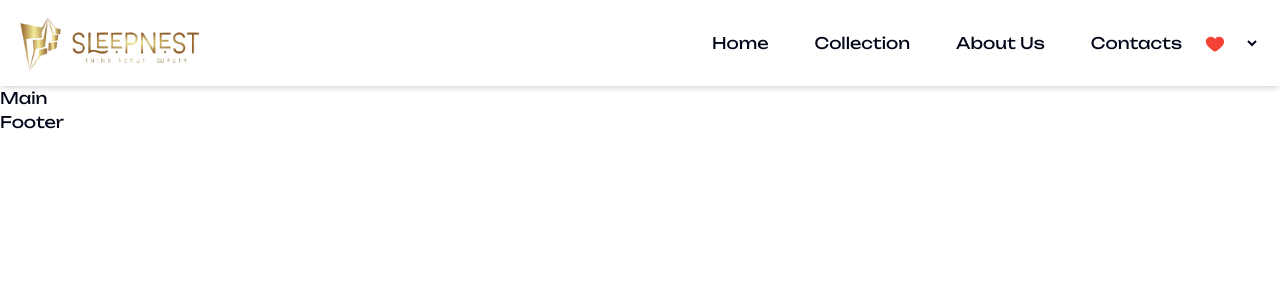
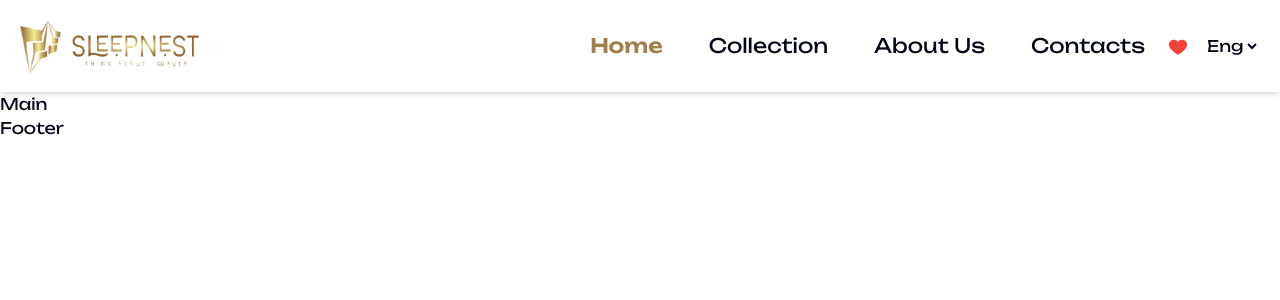
Before and after one commit to Islomjonsdev/sleepnest, a Next.js app: page / in a window 1280 px wide. Shown: the top 300 px of the page. Built offline with nearby package versions, Linux system fonts and the light colour scheme.

Commit message:
header full done

```diff
--- a/components/shared/header.jsx
+++ b/components/shared/header.jsx
@@ -1,11 +1,17 @@
+"use client";
+
 import Image from "next/image";
 import Link from "next/link";
-import React from "react";
+import { useState } from "react";
 import sleepNestLogo from "../../public/images/sleepnest_logo.png";
 import { FcLike } from "react-icons/fc";
-import { Menu } from "lucide-react";
+import { Menu, X } from "lucide-react";
+import { usePathname } from "next/navigation";
+import Modal from "./modal";
 
 const Header = () => {
+  const pathName = usePathname();
+  const [openModal, setOpenModal] = useState(false);
   const navLinks = [
     {
       to: "/",
@@ -24,7 +30,10 @@ const Header = () => {
       label: "Contacts",
     },
   ];
+
+  const option = ["Eng", "Ru", "Uz"];
   return (
+    <>
       <header className="bg-white py-[10px] bg-white py-[10px] shadow-md">
         <div className="max-w-[1400px] w-full mx-auto px-[20px]">
           <div className="flex items-center justify-between">
@@ -38,26 +47,84 @@ const Header = () => {
             </Link>
             <div className="flex items-center gap-[15px]">
               <ul className="hidden lg:flex items-center gap-[30px] my-[16px]">
-              {navLinks?.map(({ to, label }) => (
+                {navLinks?.map((links) => {
+                  const { to, label } = links;
+                  const isActive =
+                    to === "/" ? pathName === "/" : pathName.startsWith(to);
+                  return (
                     <li className="py-[5px] px-[8px]" key={to}>
-                  <Link href={to}>{label}</Link>
+                      <Link
+                        className={
+                          isActive
+                            ? "text-[#a17f4a] font-semibold text-[20px]"
+                            : "text-[#0000098] text-[20px]"
+                        }
+                        href={to}
+                      >
+                        {label}
+                      </Link>
                     </li>
-              ))}
+                  );
+                })}
               </ul>
               <button className="hidden lg:block">
                 <FcLike className="w-[20px] h-[20px]" />
               </button>
-            <select name="" id="">
-              <option value=""></option>
+              <select>
+                {option?.map((option, id) => (
+                  <option key={id}>{option}</option>
+                ))}
               </select>
 
-            <button className="lg:hidden block">
+              <button
+                className="lg:hidden block"
+                onClick={() => setOpenModal(true)}
+              >
                 <Menu />
               </button>
             </div>
           </div>
         </div>
       </header>
+      {openModal && (
+        <Modal close={() => setOpenModal(false)}>
+          <div className="bg-white h-[100%]">
+            <div className="flex items-right justify-end pt-[30px] pr-[20px]">
+              <button onClick={() => setOpenModal(false)}>
+                <X />
+              </button>
+            </div>
+
+            <div className="flex flex-col items-center gap-[30px]">
+              <ul className="flex flex-col items-center gap-[30px] my-[16px]">
+                {navLinks?.map((links) => {
+                  const { to, label } = links;
+                  const isActive =
+                    to === "/" ? pathName === "/" : pathName.startsWith(to);
+                  return (
+                        <li className="py-[5px] px-[8px]" onClick={() => setOpenModal(false)}  key={to}>
+                      <Link
+                        className={
+                          isActive
+                            ? "text-[#000] font-semibold text-[20px]"
+                            : "text-[#000] text-[20px]"
+                        }
+                        href={to}
+                      >
+                        {label}
+                      </Link>
+                    </li>
+                  );
+                })}
+              </ul>
+              <button className="block">
+                <FcLike className="w-[20px] h-[20px]" />
+              </button>
+            </div>
+          </div>
+        </Modal>
+      )}
+    </>
   );
 };
 
--- /dev/null
+++ b/components/shared/modal.jsx
@@ -0,0 +1,22 @@
+import React from 'react';
+
+const Modal = ({ children, close }) => {
+  return (
+    <div
+      className="fixed inset-0 z-50 flex items-right right-0 justify-end bg-[#00000096] bg-opacity-50"
+      onClick={() => {
+        document.body.style.overflowX = 'auto';
+        close(false);
+      }}
+    >
+      <div
+        className="w-full shadow-lg relative"
+        onClick={(e) => e.stopPropagation()}
+      >
+        {children}
+      </div>
+    </div>
+  );
+};
+
+export default Modal;
```
Lines whose indentation alone changed are shown as unchanged.
